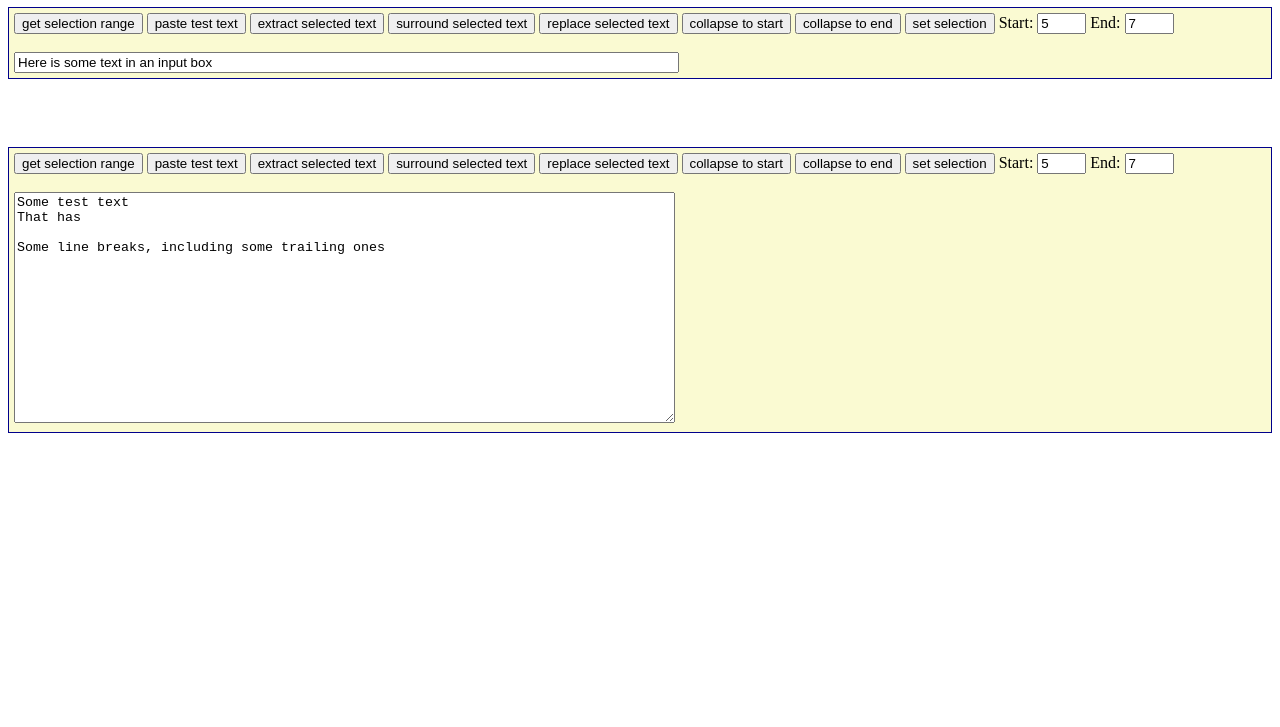
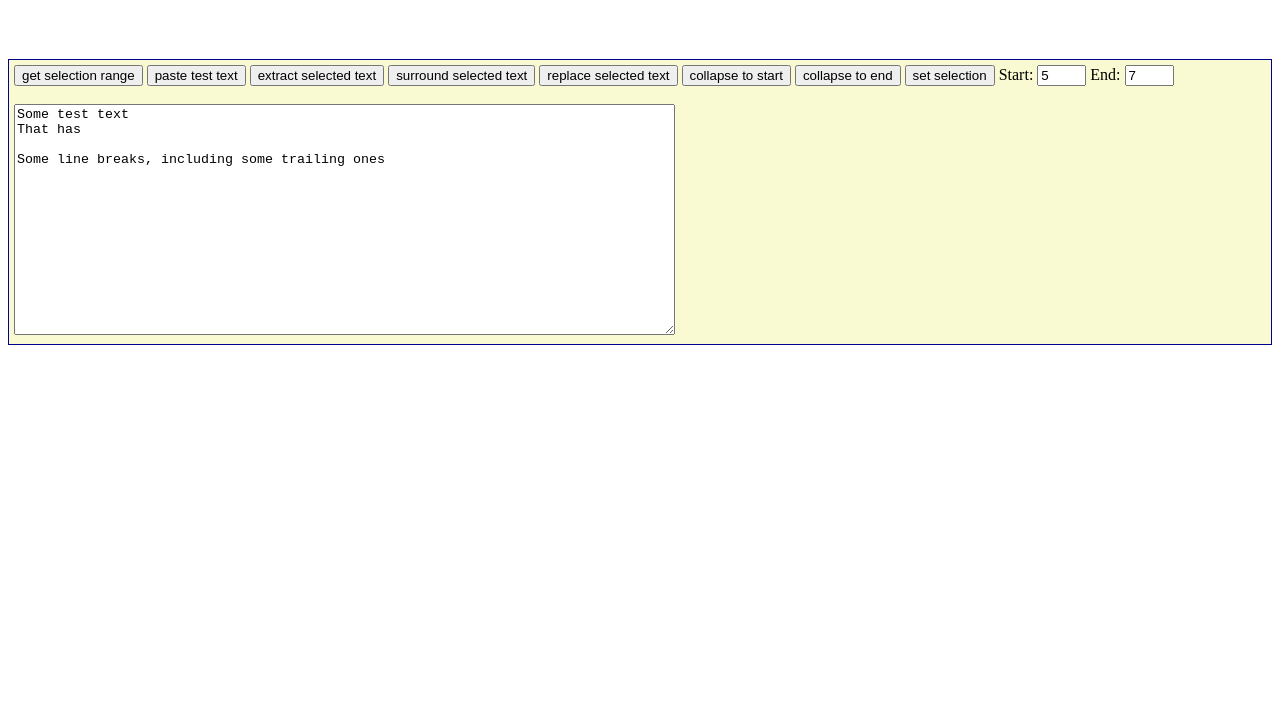
Before and after one commit to GerHobbelt/rangyinputs, a plain HTML site: page demos/textinputs_jquery.html in a window 1280 px wide. Shown: the part 73-800 px from the top of the page. Drawn offline with nearby package versions, Linux system fonts and the light colour scheme.

Commit message:
Tidied jQuery demo
git-svn-id: http://rangyinputs.googlecode.com/svn/trunk@6 9266b99d-a2da-7247-a6d2-9a87d05cf9f9

```diff
--- a/demos/textinputs_jquery.html
+++ b/demos/textinputs_jquery.html
@@ -1,11 +1,10 @@
 <!DOCTYPE HTML PUBLIC "-//W3C//DTD HTML 4.01//EN" "http://www.w3.org/TR/html4/strict.dtd">
 <html>
 <head>
-    <title>Rangy Text Inputs jQuery plugin demo</title>
+    <title>Rangyinputs jQuery plugin demo</title>
     <link href="demo.css" rel="stylesheet" type="text/css">
-    <script type="text/javascript" src="http://ajax.googleapis.com/ajax/libs/jquery/1.4.4/jquery.min.js"></script>
+    <script type="text/javascript" src="http://ajax.googleapis.com/ajax/libs/jquery/1.6.2/jquery.min.js"></script>
     <script type="text/javascript" src="../jquery_plugin.js"></script>
-    <script type="text/javascript" src="../jquery_indentation.js"></script>
     <style type="text/css">
         p.inputcontainer {
             background-color: lightgoldenrodyellow;
@@ -13,46 +12,34 @@
             padding: 0.3125em;
         }
     </style>
-    <script type="text/javascript">
-        $(function() {
-            $("#ta").enableTabIndentation("    ");
-        })
-    </script>
 </head>
 <body>
 <h1>Rangy Text Inputs jQuery Demo</h1>
 
-<p class="inputcontainer">
-    <input type="button" class="unselectable" value="get selection range" onclick="var sel = $('#ti').getSelection(); alert(sel.start + ',' + sel.end);">
-    <input type="button" class="unselectable" value="paste test text" onclick="$('#ti').replaceSelectedText('**Test**')">
-    <input type="button" class="unselectable" value="extract selected text" onclick="alert($('#ti').extractSelectedText())">
-    <input type="button" class="unselectable" value="surround selected text" onclick="$('#ti').surroundSelectedText('[Before]', '[After]', true); $('#ti').focus()">
-    <input type="button" class="unselectable" value="replace selected text" onclick="$('#ti').replaceSelectedText('[Replacement text]'); $('#ti').focus()">
-    <input type="button" class="unselectable" value="collapse to start" onclick="$('#ti').collapseSelection(true); $('#ti').focus()">
-    <input type="button" class="unselectable" value="collapse to end" onclick="$('#ti').collapseSelection(false); $('#ti').focus()">
-    <input type="button" class="unselectable" value="set selection" onclick="$('#ti').setSelection(+$('#ti_start')[0].value, +$('#ti_end')[0].value); $('#ti').focus()">
-    Start: <input type="text" id="ti_start" size="3" value="5">
-    End: <input type="text" id="ti_end" size="3" value="7">
-    <br><br>
-    <input type="text" id="ti" size="80" value="Here is some text in an input box">
-</p>
-
 <br><br>
 
 <p class="inputcontainer">
-    <input type="button" class="unselectable" value="get selection range" onclick="var sel = $('#ta').getSelection(); alert(sel.start + ',' + sel.end);">
-    <input type="button" class="unselectable" value="paste test text" onclick="$('#ta').replaceSelectedText('**Test**')">
-    <input type="button" class="unselectable" value="extract selected text" onclick="alert($('#ta').extractSelectedText())">
-    <input type="button" class="unselectable" value="surround selected text" onclick="$('#ta').surroundSelectedText('[Before]', '[After]', true); $('#ta').focus()">
-    <input type="button" class="unselectable" value="replace selected text" onclick="$('#ta').replaceSelectedText('[Replacement text]'); $('#ta').focus()">
-    <input type="button" class="unselectable" value="collapse to start" onclick="$('#ta').collapseSelection(true); $('#ta').focus()">
-    <input type="button" class="unselectable" value="collapse to end" onclick="$('#ta').collapseSelection(false); $('#ta').focus()">
-    <input type="button" class="unselectable" value="set selection" onclick="$('#ta').setSelection(+$('#ta_start')[0].value, +$('#ta_end')[0].value); $('#ta').focus()">
+    <input type="button" class="unselectable" value="get selection range"
+           onclick="var sel = $('#ta').getSelection(); alert(sel.start + ',' + sel.end);">
+    <input type="button" class="unselectable" value="paste test text"
+           onclick="$('#ta').replaceSelectedText('**Test**')">
+    <input type="button" class="unselectable" value="extract selected text"
+           onclick="alert($('#ta').extractSelectedText())">
+    <input type="button" class="unselectable" value="surround selected text"
+           onclick="$('#ta').surroundSelectedText('[Before]', '[After]', true); $('#ta').focus()">
+    <input type="button" class="unselectable" value="replace selected text"
+           onclick="$('#ta').replaceSelectedText('[Replacement text]'); $('#ta').focus()">
+    <input type="button" class="unselectable" value="collapse to start"
+           onclick="$('#ta').collapseSelection(true); $('#ta').focus()">
+    <input type="button" class="unselectable" value="collapse to end"
+           onclick="$('#ta').collapseSelection(false); $('#ta').focus()">
+    <input type="button" class="unselectable" value="set selection"
+           onclick="$('#ta').setSelection(+$('#ta_start')[0].value, +$('#ta_end')[0].value); $('#ta').focus()">
     Start: <input type="text" id="ta_start" size="3" value="5">
     End: <input type="text" id="ta_end" size="3" value="7">
 
     <br><br>
-        <textarea rows="15" cols="80" id="ta" ondblclick='alert(this.value.replace(/\r/g, "R").replace(/\n/g, "N"))'>Some test text
+    <textarea rows="15" cols="80" id="ta" ondblclick='alert(this.value.replace(/\r/g, "R").replace(/\n/g, "N"))'>Some test text
 That has
 
 Some line breaks, including some trailing ones
@@ -60,6 +47,5 @@ Some line breaks, including some trailing ones
 
 </textarea>
 </p>
-<!--build:analytics-->
 </body>
 </html>
```
